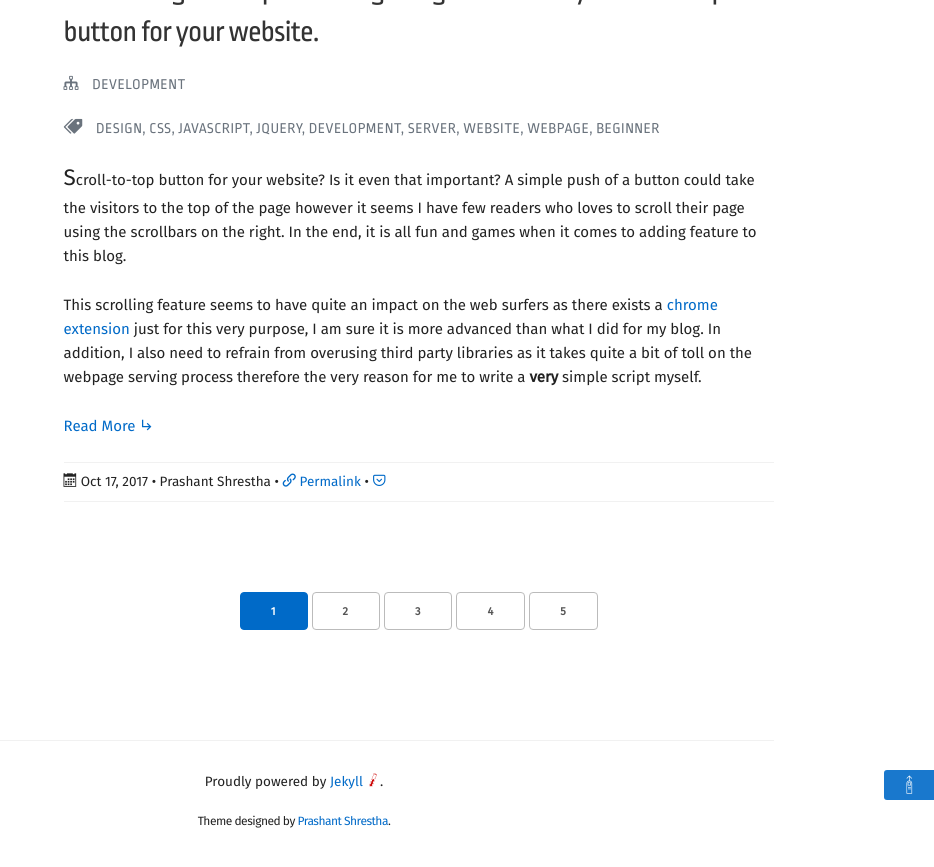
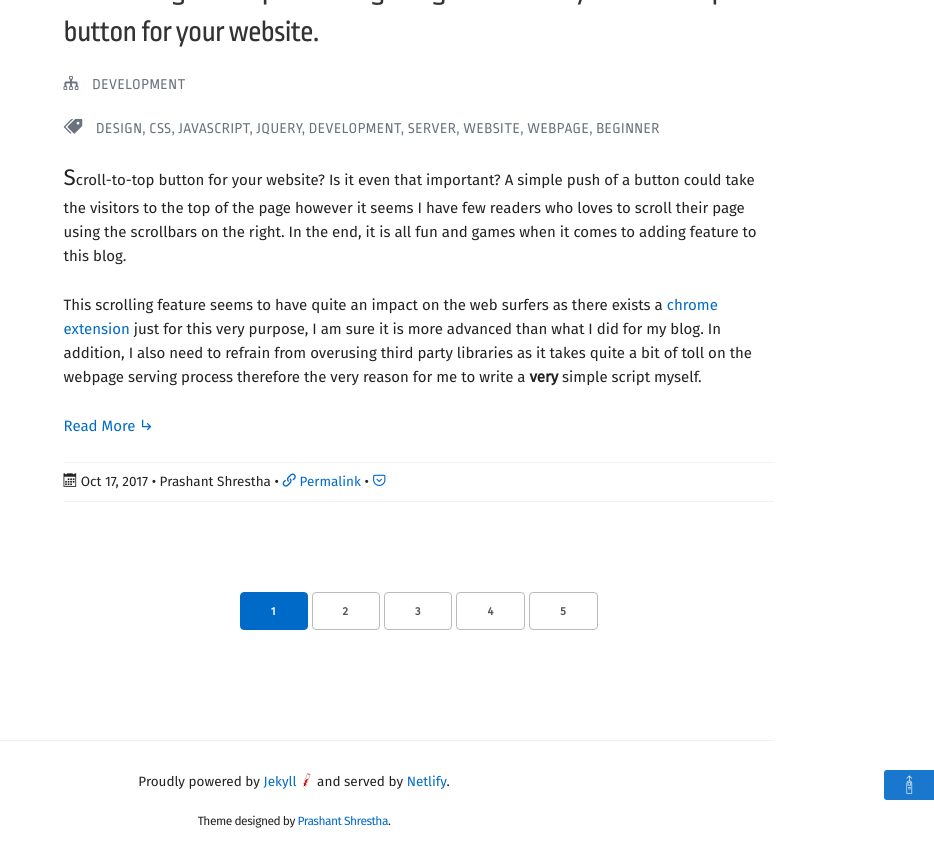
Before and after one commit to intern0t/personal-blog, a Jekyll site: the page built from index.html, in a window 1280 px wide and 900 px high, scrolled down 1552 px. Shown: the top 867 px of the window, without its empty margins (346-1280 px from the left). Built offline with Jekyll 4.4.1, drawn with Linux system fonts in a browser that asks for light colours; nearby versions of some CDN libraries; some web fonts are replaced; the list of posts is cut into pages by our own code.

Commit message:
Added served by Netlify in footer and pagination edits.

```diff
--- a/_includes/footer.html
+++ b/_includes/footer.html
@@ -1,6 +1,6 @@
 <footer class="site-footer container">
 	<div class="u-full-width">
-		<h6>Proudly powered by <a href="https://jekyllrb.com/" target="_blank">Jekyll</a> <i class="icon-brand4"></i>.</h6>
+		<h6>Proudly powered by <a href="https://jekyllrb.com/" target="_blank">Jekyll</a> <i class="icon-brand4"></i> and served by <a href="https://netlify.com">Netlify</a>.</h6>
 		<h5>Theme designed by <a href="{{ site.url }}" target="_blank">Prashant Shrestha</a>.</h5>
 	</div>
 </footer>
--- a/_includes/pagination.html
+++ b/_includes/pagination.html
@@ -3,7 +3,7 @@
 <div class="u-full-width pagination">
 	{% if paginator.page_trail %}
 		{% for trail in paginator.page_trail %}
-		{% assign parsedPageURL = page.url | replace:'index.html', '' %}
+		{% assign parsedPageURL = page.url | remove:'index.html' %}
 			<a class="button {% if parsedPageURL == trail.path %}button-primary{% endif %}" href="{{ trail.path | prepend: site.url }}" title="{{trail.title}}">{{ trail.num }}</a>
 		{% endfor %}
 	{% endif %}
```
